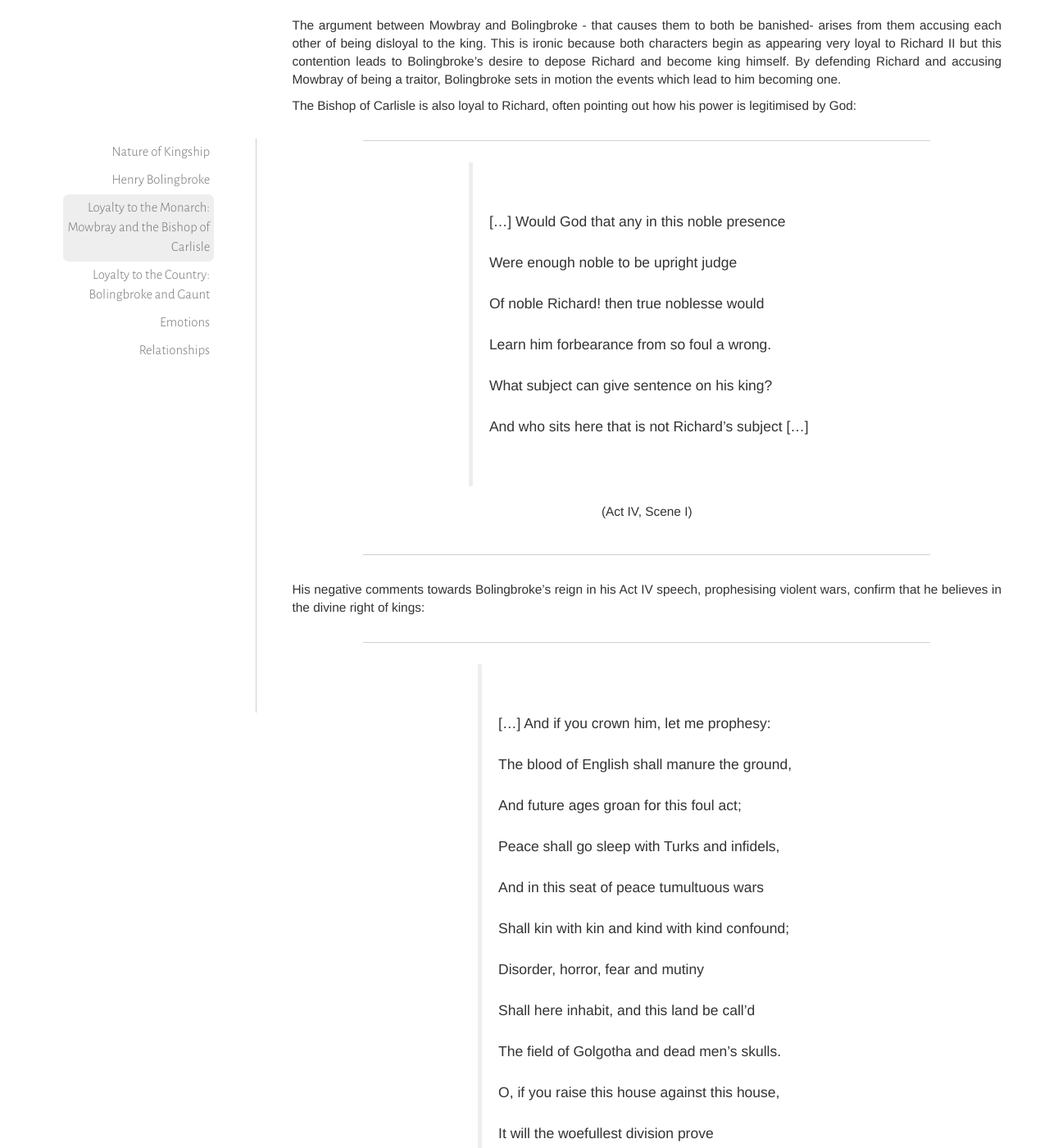
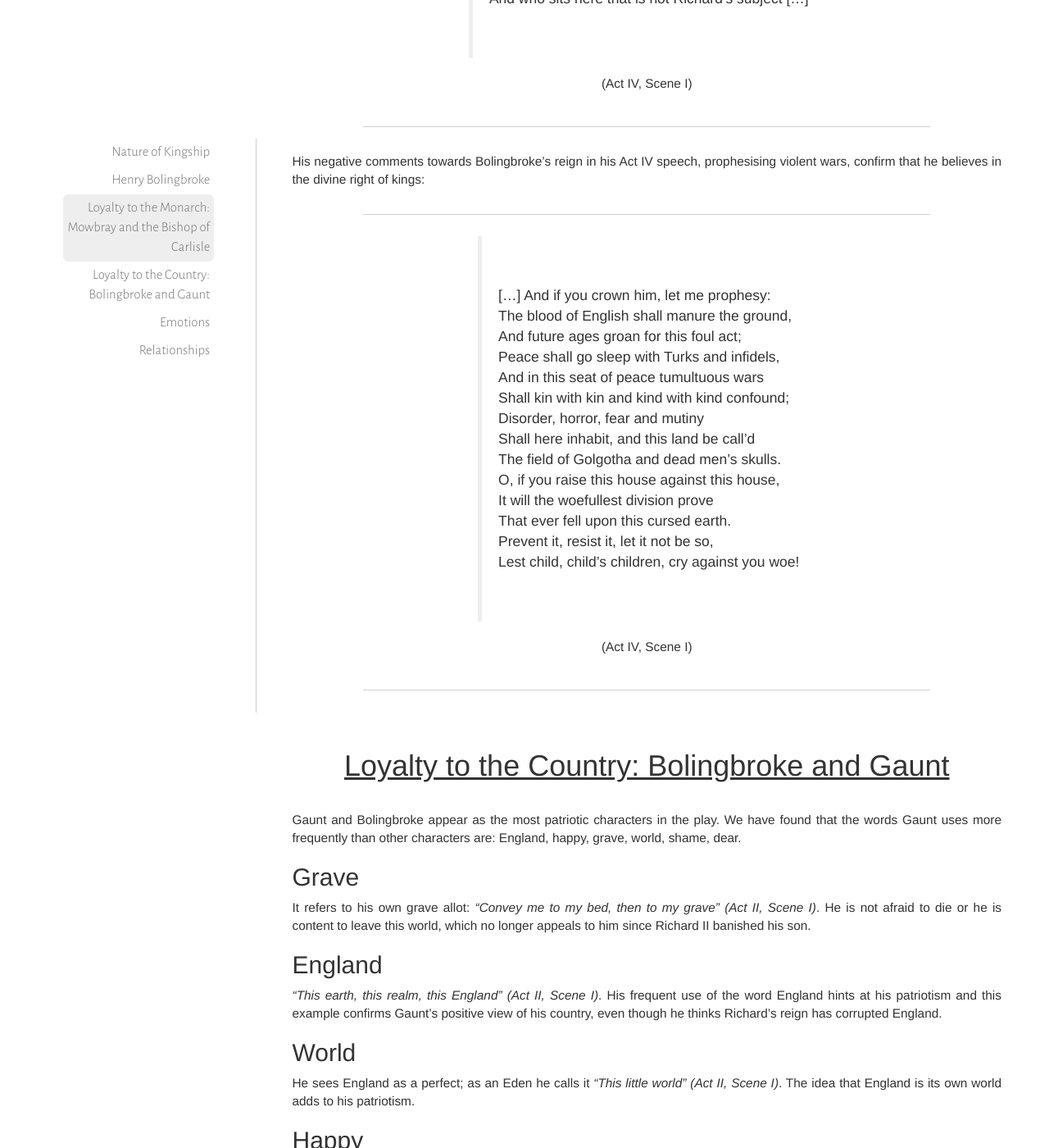
Before and after one commit to iahmed0/SU-LOSP.github.io, a Jekyll site: the page built from _analyses/richard_ii/index.md, in a window 1280 px wide and 1400 px high, scrolled down 8604 px. Shown: the whole window at 82% size. Built offline with Jekyll 4.4.1, drawn with Linux system fonts in a browser that asks for light colours; some of the changed text lies outside the part shown.

Commit message:
R2: fix quote line spacing

```diff
--- a/_analyses/richard_ii/index.md
+++ b/_analyses/richard_ii/index.md
@@ -7,7 +7,6 @@
 summary: A historical play examining the life of King Richard II of England.
 ---
 
-<br>
 Using a tool called WordHoard, we can view the words that appear in Richard II
 more or less than would be expected, compared to the rest of
 Shakespeare’s plays.  The words in black appear more frequently in Richard II
@@ -115,14 +114,14 @@
 > For time hath set a blot upon my pride
 <figcaption>(Act III, Scene II)</figcaption>
 
-> I give this heavy weight from off my head \\
-> And this unwieldy sceptre from my hand, \\
+> I give this heavy weight from off my head
+> And this unwieldy sceptre from my hand,
 > The pride of kingly sway from out my heart
 <figcaption>(Act IV, Scene I)</figcaption>
 
-> […] how these vain weak nails \\
-> May tear a passage through the flinty ribs \\
-> Of this hard world, my ragged prison walls, \\
+> […] how these vain weak nails
+> May tear a passage through the flinty ribs
+> Of this hard world, my ragged prison walls,
 > And, for they cannot, die in their own pride
 <figcaption>(Act IV, Scene V)</figcaption>
 </figure>
@@ -165,7 +164,7 @@
 someone speaks about him, particularly towards the end of the play:
 
 <figure markdown="block">
-> Fair cousin, you debase your princely knee \\
+> Fair cousin, you debase your princely knee
 > To make the base earth proud with kissing it
 <figcaption>(Richard to Bolingbroke, Act III, Scene III)</figcaption>
 
@@ -181,12 +180,12 @@
 The word freedom only occurs once in the play and it is spoken by Bolingbroke.
 
 <figure markdown="block">
-> Nay, rather, every tedious stride I make \\
-> Will but remember me what a deal of world \\
-> I wander from the jewels that I love. \\
-> Must I not serve a long apprenticehood \\
-> To foreign passages, and in the end, \\
-> Having my freedom, boast of nothing else \\
+> Nay, rather, every tedious stride I make
+> Will but remember me what a deal of world
+> I wander from the jewels that I love.
+> Must I not serve a long apprenticehood
+> To foreign passages, and in the end,
+> Having my freedom, boast of nothing else
 > But that I was a journeyman to grief?
 <figcaption>(Act I, Scene III)</figcaption>
 </figure>
@@ -218,9 +217,9 @@
 > Cousin, stand forth, and look upon that man
 <figcaption>(Act IV, Scene I)</figcaption>
 
-> Go, signify as much, while here we march \\
-> Upon the grassy carpet of this plain. \\
-> Let's march without the noise of threatening drum. \\
+> Go, signify as much, while here we march
+> Upon the grassy carpet of this plain.
+> Let's march without the noise of threatening drum.
 > [....] March on, and mark King Richard how he looks
 <figcaption>(Act III, Scene III)</figcaption>
 </figure>
@@ -260,11 +259,11 @@
 power is legitimised by God:
 
 <figure markdown="block">
-> [...] Would God that any in this noble presence \\
-> Were enough noble to be upright judge \\
-> Of noble Richard! then true noblesse would \\
-> Learn him forbearance from so foul a wrong. \\
-> What subject can give sentence on his king? \\
+> [...] Would God that any in this noble presence
+> Were enough noble to be upright judge
+> Of noble Richard! then true noblesse would
+> Learn him forbearance from so foul a wrong.
+> What subject can give sentence on his king?
 > And who sits here that is not Richard's subject [...]
 <figcaption>(Act IV, Scene I)</figcaption>
 </figure>
@@ -274,19 +273,19 @@
 kings:
 
 <figure markdown="block">
-> [...] And if you crown him, let me prophesy: \\
-> The blood of English shall manure the ground, \\
-> And future ages groan for this foul act; \\
-> Peace shall go sleep with Turks and infidels, \\
-> And in this seat of peace tumultuous wars \\
-> Shall kin with kin and kind with kind confound; \\
-> Disorder, horror, fear and mutiny \\
-> Shall here inhabit, and this land be call'd \\
-> The field of Golgotha and dead men's skulls. \\
-> O, if you raise this house against this house, \\
-> It will the woefullest division prove \\
-> That ever fell upon this cursed earth. \\
-> Prevent it, resist it, let it not be so, \\
+> [...] And if you crown him, let me prophesy:
+> The blood of English shall manure the ground,
+> And future ages groan for this foul act;
+> Peace shall go sleep with Turks and infidels,
+> And in this seat of peace tumultuous wars
+> Shall kin with kin and kind with kind confound;
+> Disorder, horror, fear and mutiny
+> Shall here inhabit, and this land be call'd
+> The field of Golgotha and dead men's skulls.
+> O, if you raise this house against this house,
+> It will the woefullest division prove
+> That ever fell upon this cursed earth.
+> Prevent it, resist it, let it not be so,
 > Lest child, child's children, cry against you woe!
 <figcaption>(Act IV, Scene I)</figcaption>
 </figure>
@@ -326,9 +325,9 @@
 Bolingbroke also uses patriotic language:
 
 <figure markdown="block">
-> Then, England's ground, farewell; sweet soil, adieu; \\
-> My mother, and my nurse, that bears me yet! \\
-> Where'er I wander, boast of this I can, \\
+> Then, England's ground, farewell; sweet soil, adieu;
+> My mother, and my nurse, that bears me yet!
+> Where'er I wander, boast of this I can,
 > Though banish'd, yet a trueborn Englishman
 <figcaption>(Act I, Scene III)</figcaption>
 </figure>
@@ -387,8 +386,8 @@
 to her in positive terms:
 
 <figure markdown="block">
-> Join not with grief, fair woman, do not so, \\
-> To make my end too sudden: learn, good soul, \\
+> Join not with grief, fair woman, do not so,
+> To make my end too sudden: learn, good soul,
 > To think our former state a happy dream
 <figcaption>(Act V, Scene I)</figcaption>
 </figure>
```
